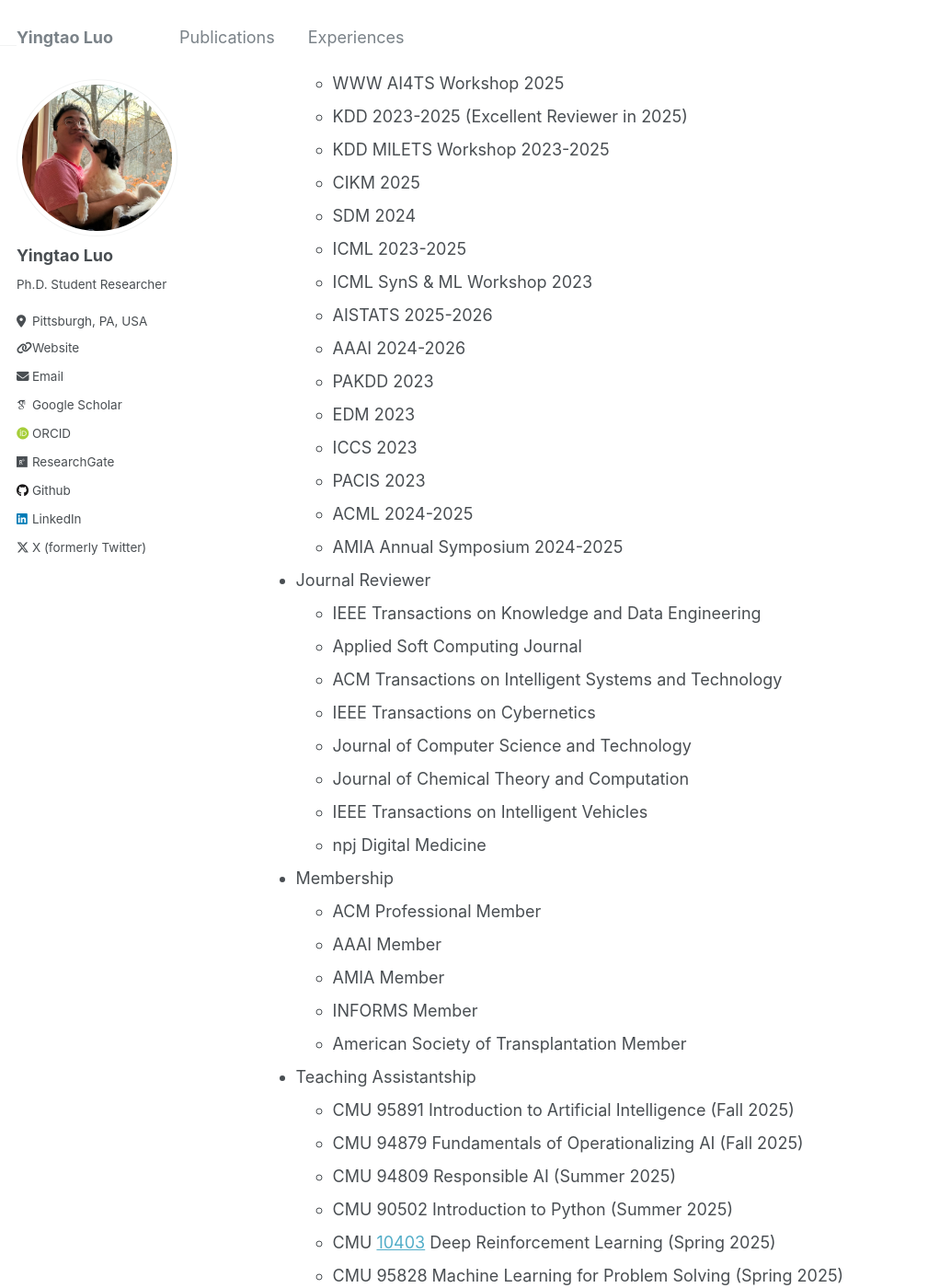
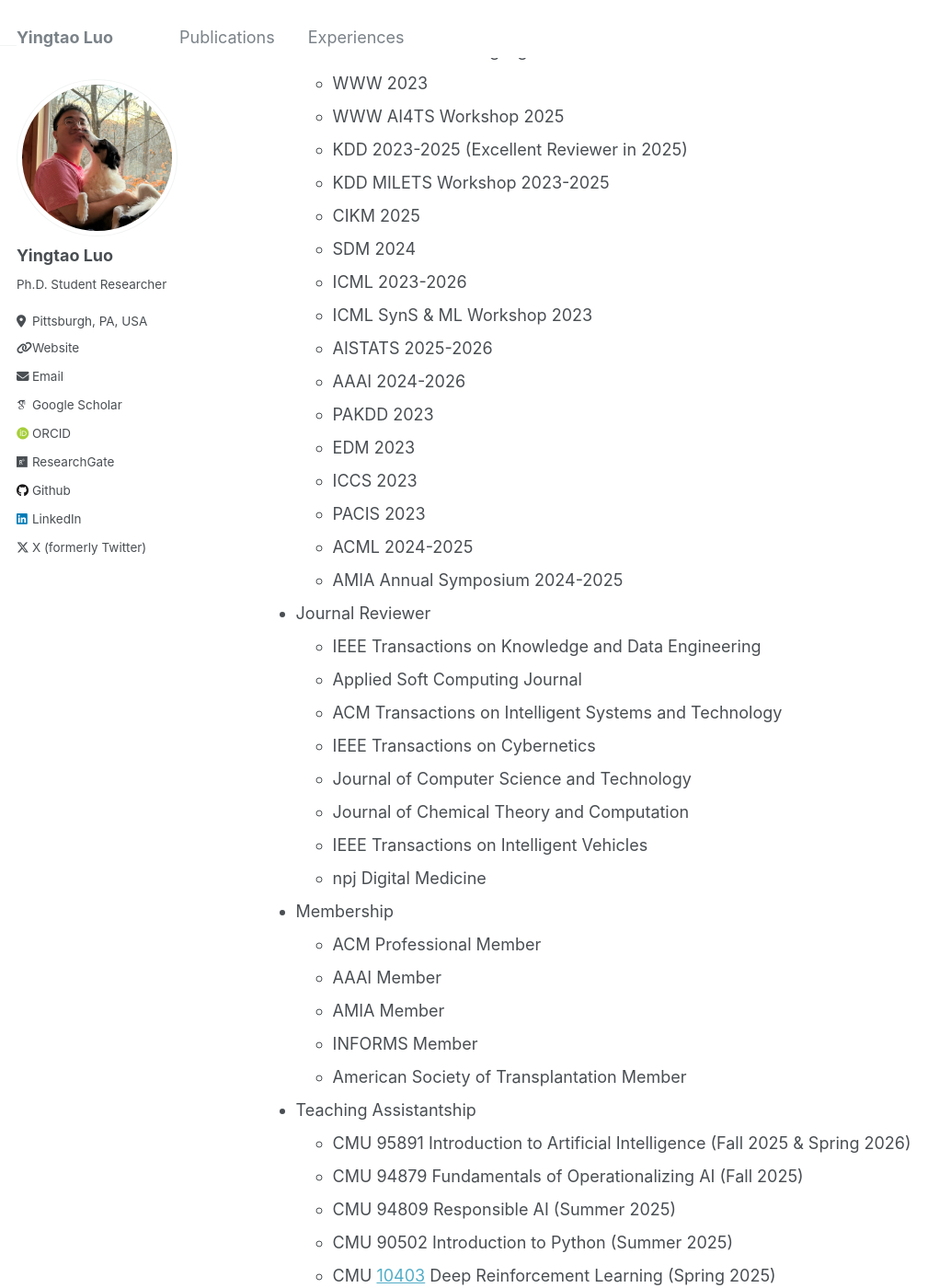
Before and after one commit to yingtaoluo/yingtaoluo.github.io, a Jekyll site: the page built from _pages/experiences.md, in a window 1280 px wide and 1400 px high, scrolled down 952 px. Shown: the whole window at 92% size, without its empty margins (0-1034 px from the left). Built offline with Jekyll 4.4.1, drawn with Linux system fonts in a browser that asks for light colours; some web fonts are replaced; some of the changed text lies outside the part shown.

Commit message:
Update awards and teaching assistantship details

```diff
--- a/_pages/experiences.md
+++ b/_pages/experiences.md
@@ -42,7 +43,7 @@ Academic Services
   * KDD MILETS Workshop 2023-2025
   * CIKM 2025
   * SDM 2024
-  * ICML 2023-2025
+  * ICML 2023-2026
   * ICML SynS & ML Workshop 2023
   * AISTATS 2025-2026
   * AAAI 2024-2026
@@ -68,7 +69,7 @@ Academic Services
   * INFORMS Member
   * American Society of Transplantation Member
 * Teaching Assistantship
-  * CMU 95891 Introduction to Artificial Intelligence (Fall 2025)
+  * CMU 95891 Introduction to Artificial Intelligence (Fall 2025 & Spring 2026)
   * CMU 94879 Fundamentals of Operationalizing AI (Fall 2025)
   * CMU 94809 Responsible AI (Summer 2025)
   * CMU 90502 Introduction to Python (Summer 2025)
```
Also changed, not shown: other parts of _pages/experiences.md (+2 -1 lines).
